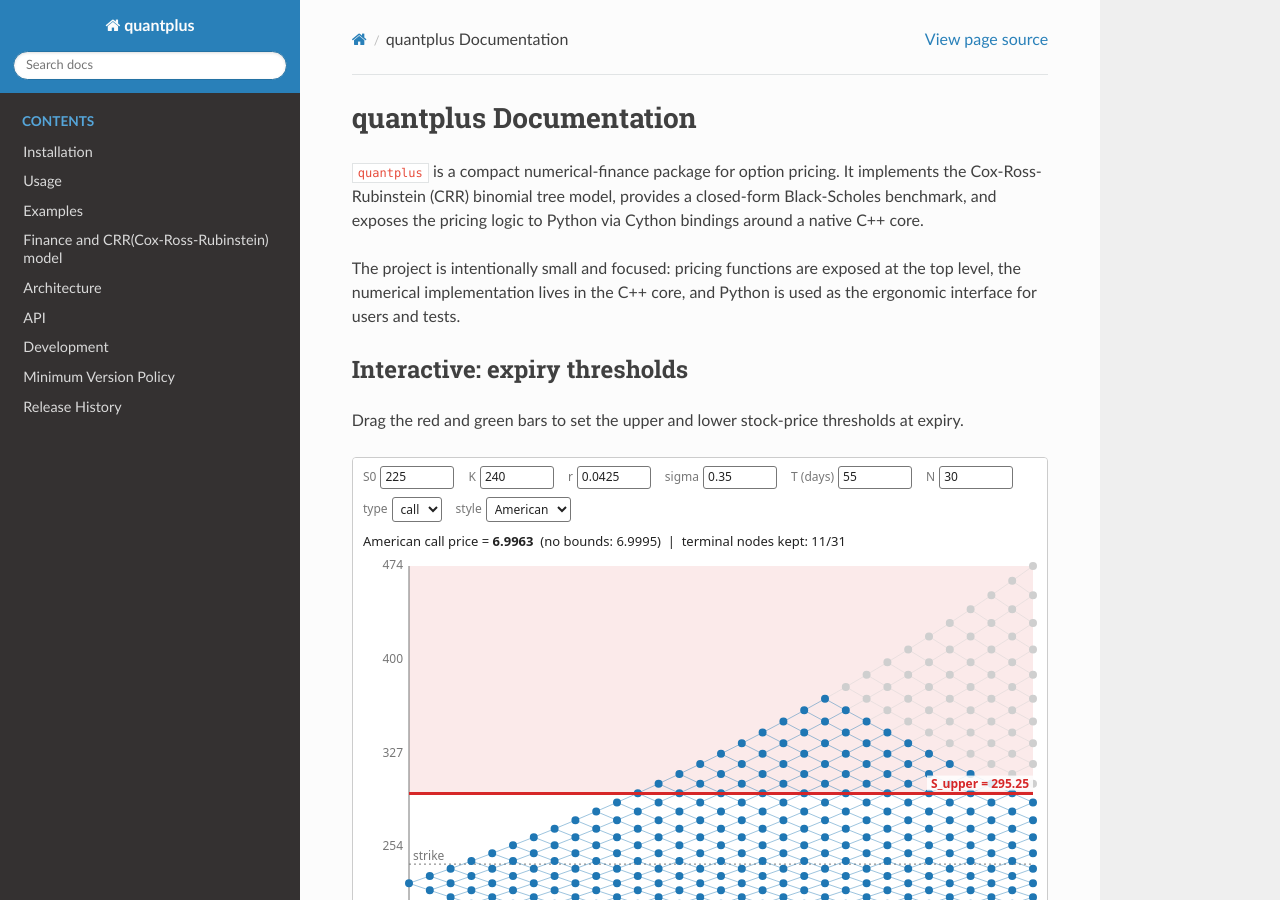
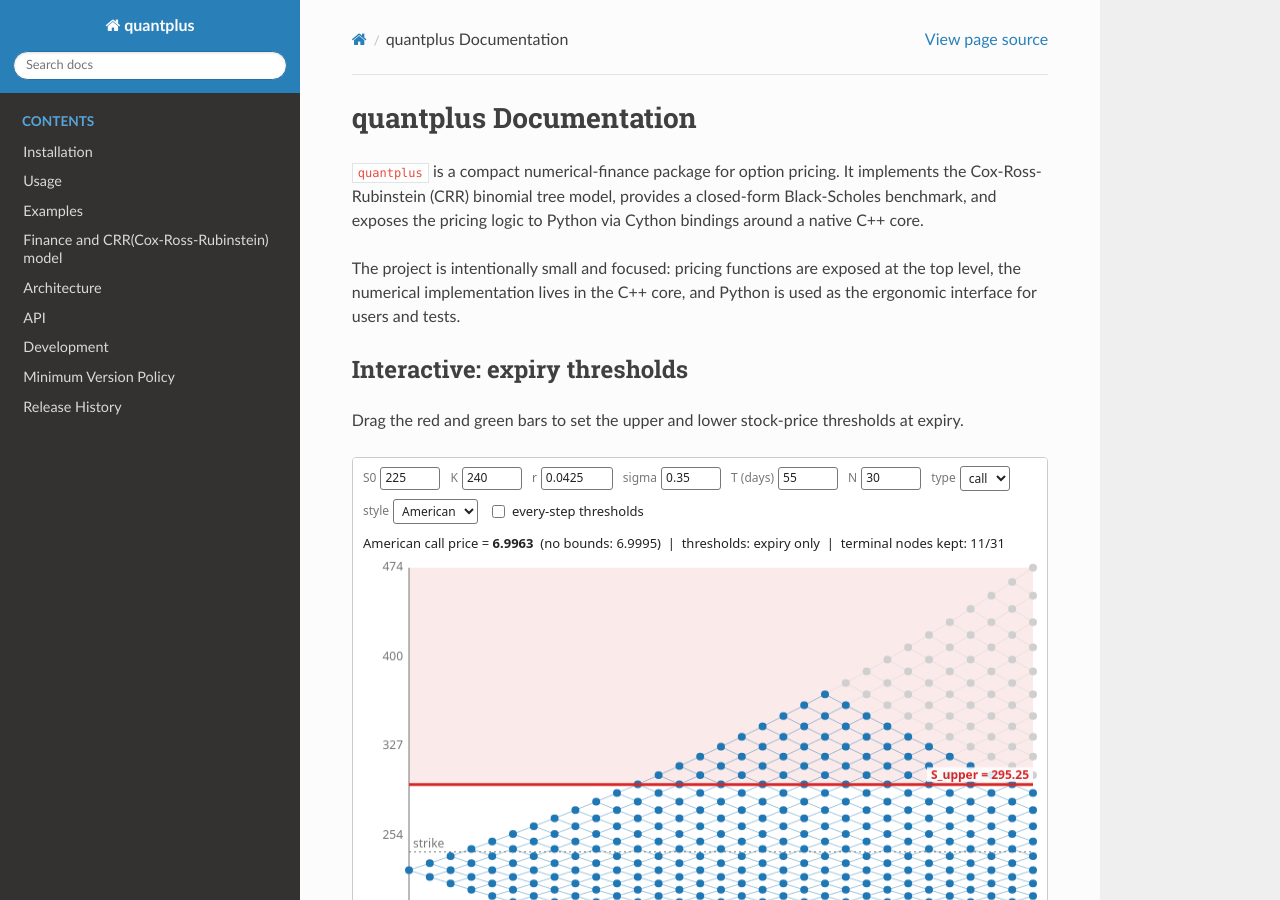
Before and after one commit to ke-zhang-rd/quantplus, a Sphinx documentation site: the page built from docs/source/index.rst, in a window 1280 px wide and 900 px high. Built offline with Sphinx 7.4.7 and the Read the Docs theme 3.1.0, drawn with Linux system fonts in a browser that asks for light colours; the version number could not be read and is left out.

Commit message:
Update crr_thresholds.html

```diff
--- a/docs/source/_static/crr_thresholds.html
+++ b/docs/source/_static/crr_thresholds.html
@@ -5,20 +5,20 @@
 <meta name="viewport" content="width=device-width, initial-scale=1">
 <title>CRR tree with expiry thresholds</title>
 <style>
-  :root { --fg:#222; --bg:#fff; --muted:#777; --hi:#d62728; --lo:#2ca02c; --node:#1f77b4; --dead:#cfcfcf; }
-  @media (prefers-color-scheme: dark) {
-    :root { --fg:#e6e6e6; --bg:#1b1b1b; --muted:#999; --dead:#4a4a4a; --node:#5aa9e6; }
-  }
-  html, body { margin:0; background:var(--bg); color:var(--fg);
+  :root { color-scheme:light; --fg:#222; --bg:#ffffff; --muted:#777; --hi:#d62728; --lo:#2ca02c; --node:#1f77b4; --dead:#cfcfcf; }
+  html, body { margin:0; background:#ffffff; color:var(--fg);
     font:14px/1.4 system-ui, -apple-system, "Segoe UI", Roboto, sans-serif; }
-  #controls { display:flex; flex-wrap:wrap; gap:8px 14px; padding:8px 10px; align-items:center; }
+  #controls { display:flex; flex-wrap:wrap; gap:8px 10px; padding:8px 10px; align-items:center; }
   #controls label { display:flex; gap:4px; align-items:center; color:var(--muted); font-size:12px; }
-  #controls input, #controls select { width:64px; padding:2px 4px; font:inherit;
+  #controls input, #controls select { width:50px; padding:2px 4px; font:inherit;
     background:var(--bg); color:var(--fg); border:1px solid var(--muted); border-radius:3px; }
   #controls select { width:auto; }
+  #controls input[type=checkbox] { width:auto; }
+  #controls label.chk { color:var(--fg); font-size:13px; }
   #status { padding:2px 10px 6px; font-size:13px; }
   #status b { font-variant-numeric:tabular-nums; }
-  #wrap { position:relative; width:100%; height:calc(100vh - 118px); min-height:320px; }
+  body { display:flex; flex-direction:column; height:100vh; }
+  #wrap { position:relative; width:100%; flex:1 1 auto; min-height:320px; }
   canvas { position:absolute; inset:0; width:100%; height:100%; touch-action:none; }
   #hint { padding:0 10px 8px; font-size:12px; color:var(--muted); }
 </style>
@@ -27,16 +27,17 @@
 <div id="controls">
   <label>S0 <input id="S0" type="number" value="225" step="1"></label>
   <label>K <input id="K" type="number" value="240" step="1"></label>
-  <label>r <input id="r" type="number" value="0.0425" step="0.005"></label>
+  <label>r <input id="r" style="width:62px" type="number" value="0.0425" step="0.005"></label>
   <label>sigma <input id="sigma" type="number" value="0.35" step="0.05"></label>
   <label>T (days) <input id="Tdays" type="number" value="55" step="5"></label>
   <label>N <input id="N" type="number" value="30" min="2" max="80" step="1"></label>
   <label>type <select id="type"><option value="call">call</option><option value="put">put</option></select></label>
   <label>style <select id="style"><option value="american">American</option><option value="european">European</option></select></label>
+  <label class="chk"><input id="every" type="checkbox"> every-step thresholds</label>
 </div>
 <div id="status"></div>
 <div id="wrap"><canvas id="cv"></canvas></div>
-<div id="hint">Drag the red (upper) and green (lower) bars. Terminal nodes outside the band get zero probability; grey nodes can no longer reach the band.</div>
+<div id="hint">Drag the red (upper) and green (lower) bars. Expiry only (default): terminal nodes outside the band get zero probability, and grey nodes can no longer reach the band. Every time step: a node outside the band at any step is also cut.</div>
 
 <script>
 // PRICING-START
@@ -217,9 +223,8 @@
   if (params) draw();
 }
 window.addEventListener("resize", resize);
-matchMedia("(prefers-color-scheme: dark)").addEventListener("change", () => draw());
-for (const id of ["S0", "K", "r", "sigma", "Tdays", "N", "type", "style"])
-  $(id).addEventListener("change", () => rebuild(id !== "K" && id !== "type" && id !== "style" && id !== "r"));
+for (const id of ["S0", "K", "r", "sigma", "Tdays", "N", "type", "style", "every"])
+  $(id).addEventListener("change", () => rebuild(["S0", "sigma", "Tdays", "N"].includes(id)));
 
 resize(); rebuild(true);
 </script>
```
Also changed, not shown: other parts of docs/source/_static/crr_thresholds.html (+14 -9 lines).
